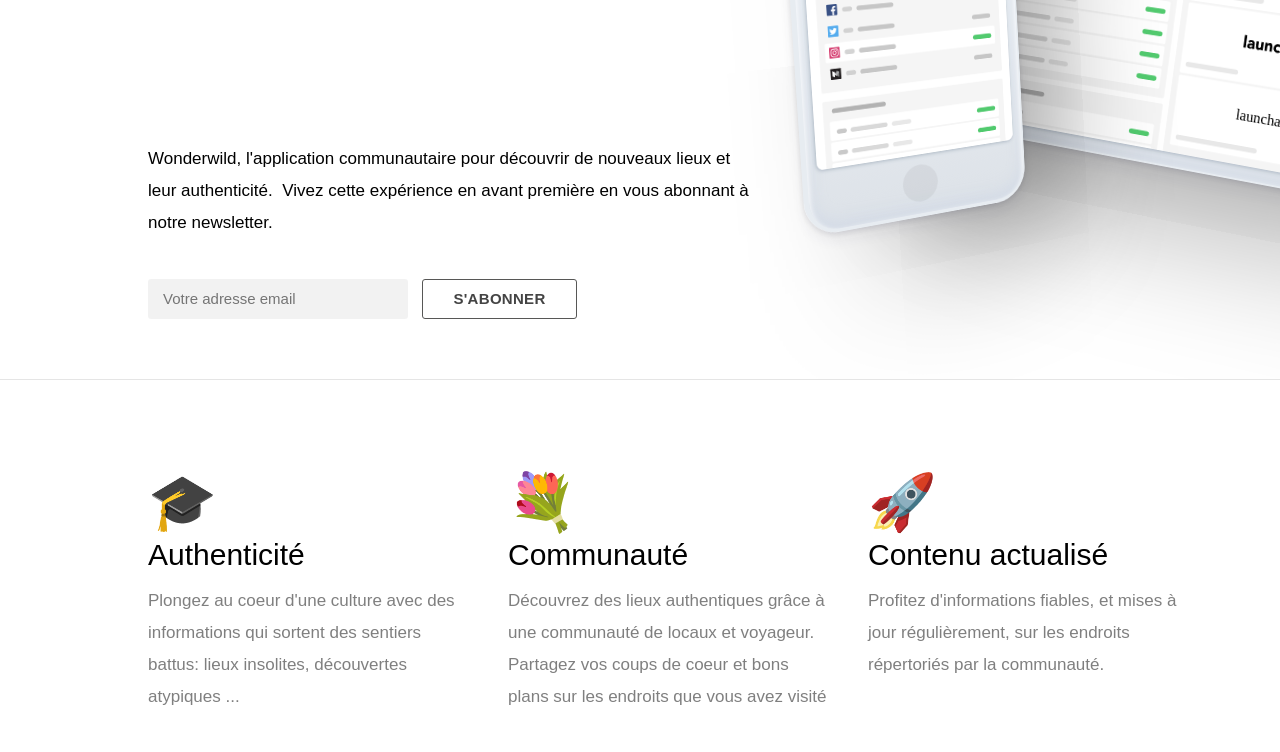
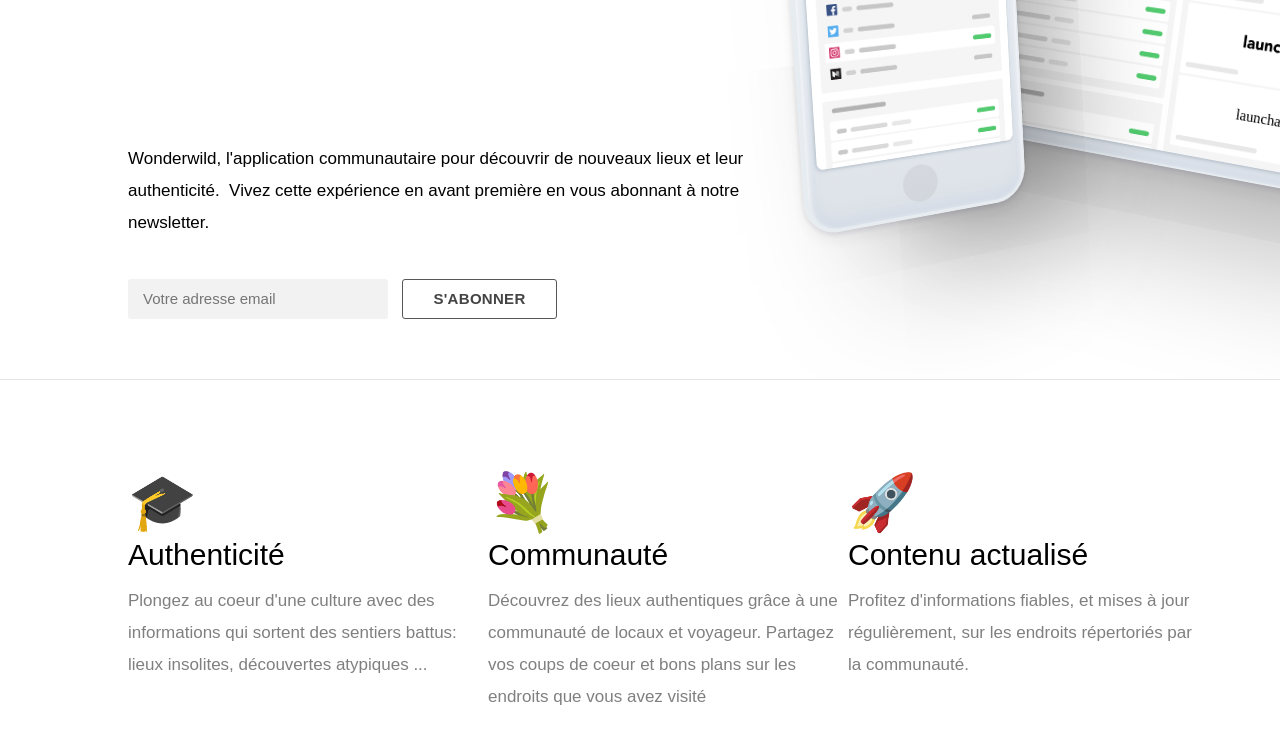
Before and after one commit to Wonderwild/Wonderwild, a plain HTML site: page index.html in a window 1280 px wide. Shown: the part 472-1224 px from the top of the page. Drawn offline with Linux system fonts and the light colour scheme.

Commit message:
Add files via upload

```diff
--- a/css/main.css
+++ b/css/main.css
@@ -127,9 +127,9 @@ p.paragraph {
 .col-9,
 .col-10,
 .col-11,
-.col-12 {
+/*.col-12 {
   padding: 0 20px;
-}
+}*/
 .col-1 {width: 8.333333%;}
 .col-2 {width: 16.666667%;}
 .col-3 {width: 25%;}
```
